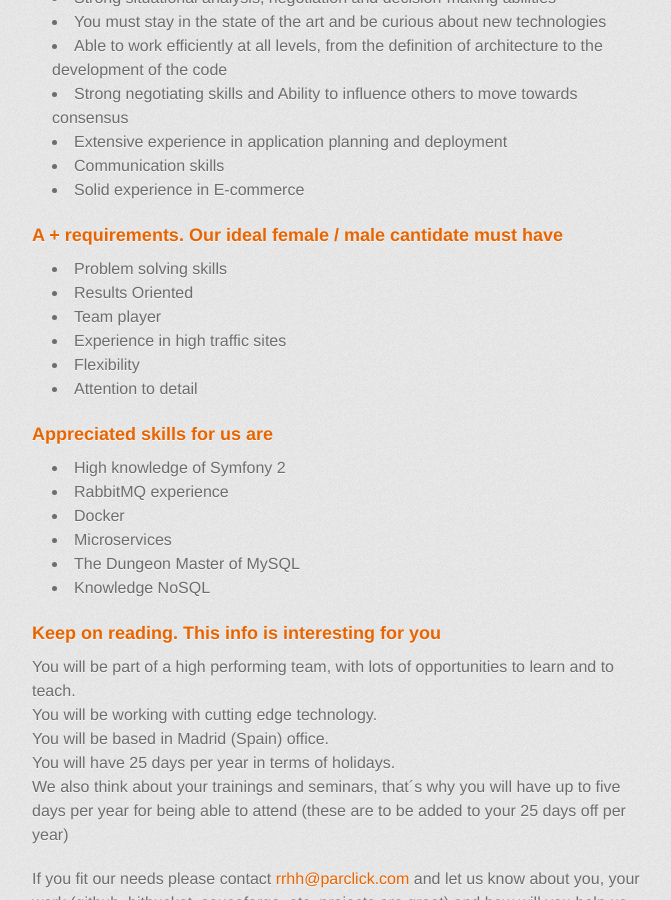
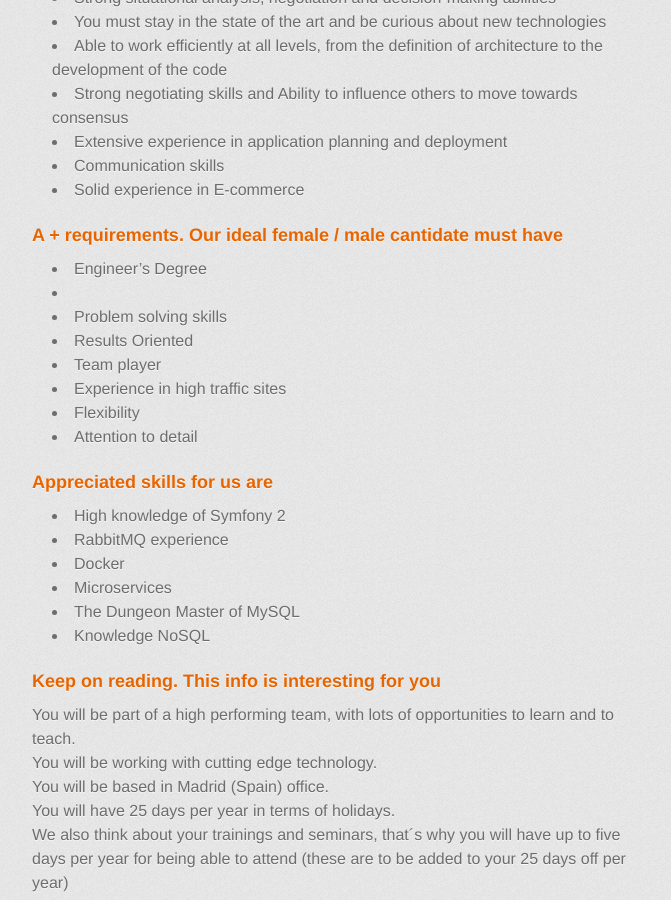
Before and after one commit to parclick/parclick.github.io, a Jekyll site: the page built from _posts/2016-11-20-Technical-Lead-Architect.html, in a window 1280 px wide and 900 px high, scrolled down 1178 px. Shown: the whole window, without its empty margins (298-969 px from the left). Built offline with Jekyll 4.4.1, drawn with Linux system fonts in a browser that asks for light colours; some web fonts are replaced; Markdown is read by kramdown in place of the engine named in the settings.

Commit message:
Update 2016-11-20-Technical-Lead-Architect.html

```diff
--- a/_posts/2016-11-20-Technical-Lead-Architect.html
+++ b/_posts/2016-11-20-Technical-Lead-Architect.html
@@ -35,6 +35,7 @@ title: Technical Lead Architect
 </ul>
 <h3>A + requirements. Our ideal female / male cantidate must have</h3>
 <ul>
+  <li>Engineer’s Degree<li>
   <li>Problem solving skills</li>
   <li>Results Oriented</li>
   <li>Team player</li>
```
